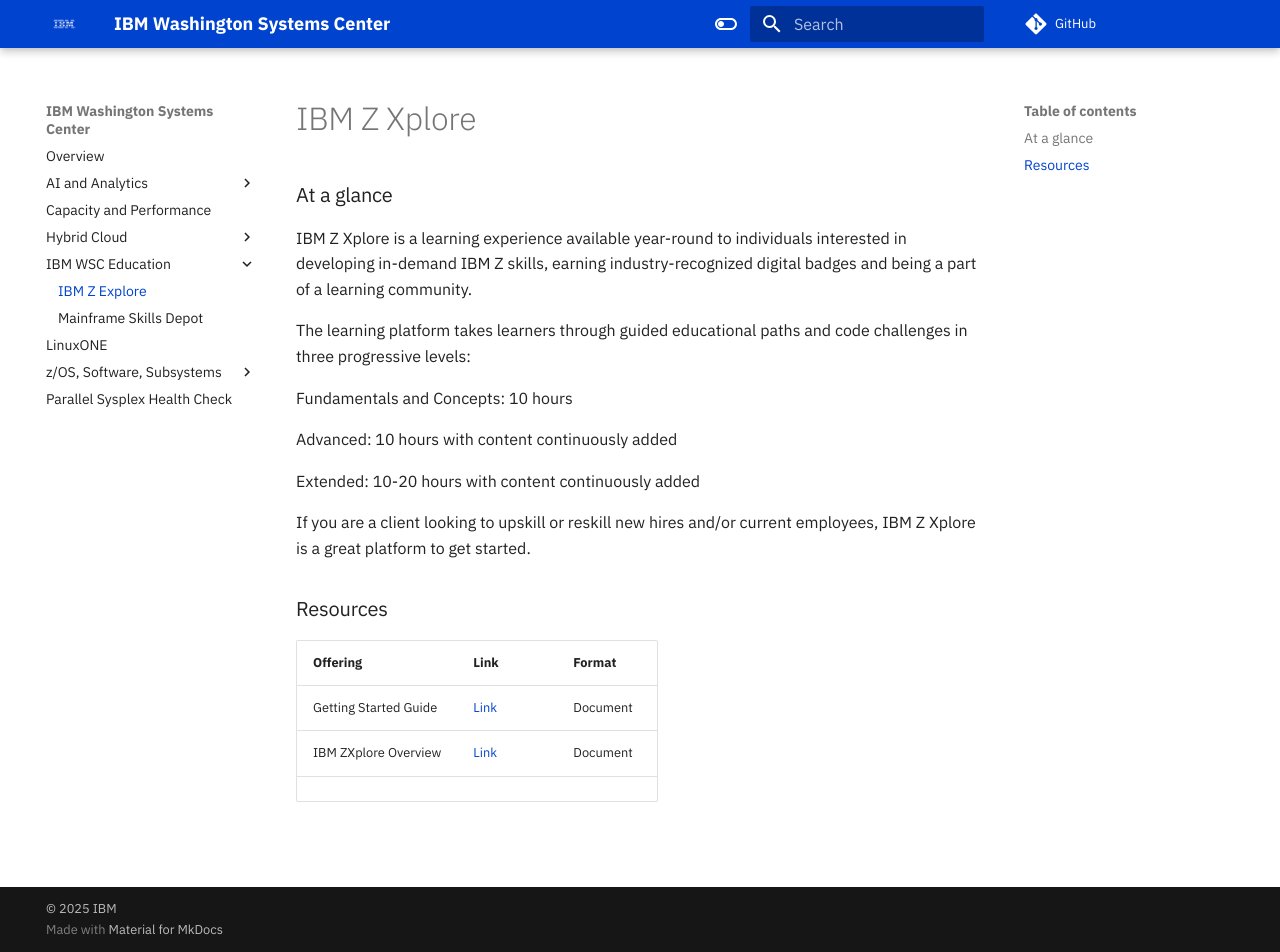
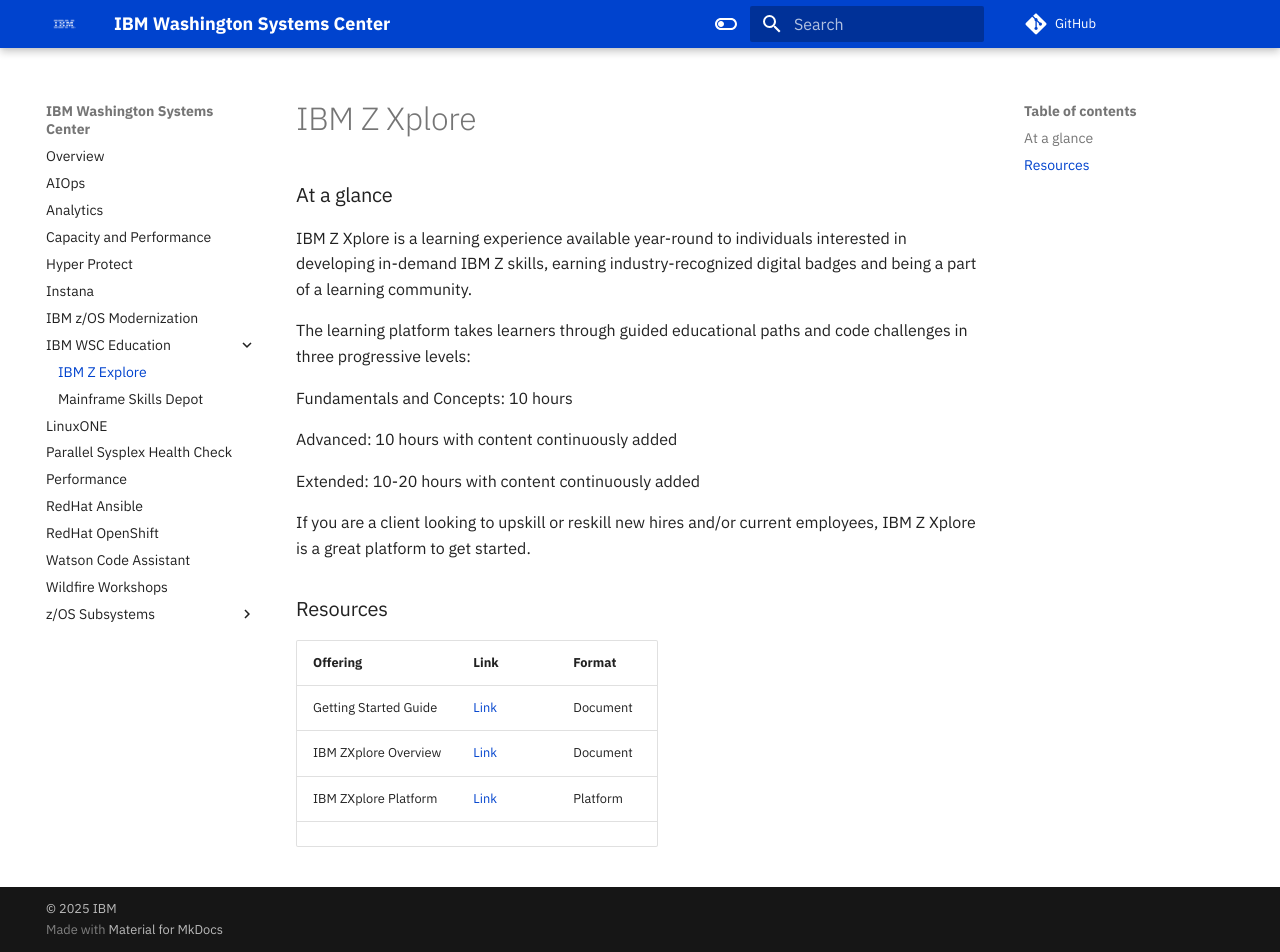
Before and after one commit to ibm-wsc/website, an MkDocs documentation site: the page built from docs/education/zxplore.md, in a window 1280 px wide and 952 px high. Built offline with MkDocs 1.6.1 and Material for MkDocs 9.7.7, drawn with Linux system fonts in a browser that asks for light colours.

Commit message:
add workshop and performance

```diff
--- a/docs/education/zxplore.md
+++ b/docs/education/zxplore.md
@@ -18,6 +18,7 @@
 
 | Offering    | Link | Format |
 | -------- | ------- | ------- |
-| Getting Started Guide | [Link](assets\gettingstarted_zxplore.pdf) | Document |
-| IBM ZXplore Overview| [Link](assets\IBM Z Xplore Overview 2024.pdf) | Document |
+| Getting Started Guide | [Link](../assets/gettingstarted_zxplore.pdf) | Document |
+| IBM ZXplore Overview| [Link](../assets/zxplore_overview.pdf) | Document |
+| IBM ZXplore Platform | [Link](https://ibmzxplore.influitive.com/users/sign_in) | Platform |
 |
--- a/mkdocs.yml
+++ b/mkdocs.yml
@@ -1,22 +1,23 @@
 site_name: "IBM Washington Systems Center"
 nav:
   - Overview: index.md
-  - AI and Analytics:
-    - AIOps: ai/aiops.md
-    - Analytics: ai/analytics.md
-    - Watson Code Assistant: ai/wca4z.md
+  - AIOps: aiops.md
+  - Analytics: analytics.md
   - Capacity and Performance: capacityperf.md
-  - Hybrid Cloud:
-    - Hyper Protect: hybridcloud/hyperprotect.md
-    - Instana: hybridcloud/instana.md
-    - RedHat Ansible: hybridcloud/rhansible.md
-    - RedHat OpenShift: hybridcloud/rhopenshift.md
-    - IBM z/OS Modernization: hybridcloud/zosmodernization.md
+  - Hyper Protect: hyperprotect.md
+  - Instana: instana.md
+  - IBM z/OS Modernization: zosmodernization.md
   - IBM WSC Education:
     - IBM Z Explore: education/zxplore.md
     - Mainframe Skills Depot: education/msd.md
   - LinuxONE: linuxONE.md
-  - z/OS, Software, Subsystems:
+  - Parallel Sysplex Health Check: healthcheck.md
+  - Performance: performance.md
+  - RedHat Ansible: rhansible.md
+  - RedHat OpenShift: rhopenshift.md
+  - Watson Code Assistant: wca4z.md
+  - Wildfire Workshops: workshops.md
+  - z/OS Subsystems:
     - IBM CICS: zossoftware/ibmcics.md
     - IBM Db2: zossoftware/ibmdb2.md
     - IBM IMS: zossoftware/ibmims.md
@@ -24,8 +25,6 @@
     - IBM z/OS: zossoftware/ibmzos.md
     - IBM z/OS Communications Server: zossoftware/ibmcommserver.md
     - IBM z/OS Connect: zossoftware/ibmzosconnect.md
-  - Parallel Sysplex Health Check: healthcheck.md
-
 
 # Project Information
 site_url: 'https://github.com/ibm-wsc/'
```
Also changed, not shown: docs/education/msd.md (+1 -2 lines), docs/index.md (+2 -0 lines), docs/performance.md (added, +10 -0 lines), docs/workshops.md (added, +55 -0 lines), docs/zossoftware/ibmdb2.md (+1 -1 lines), docs/aiops.md (renamed from docs/ai/aiops.md), docs/analytics.md (renamed from docs/ai/analytics.md), docs/hyperprotect.md (renamed from docs/hybridcloud/hyperprotect.md), docs/instana.md (renamed from docs/hybridcloud/instana.md), docs/rhansible.md (renamed from docs/hybridcloud/rhansible.md), docs/rhopenshift.md (renamed from docs/hybridcloud/rhopenshift.md), docs/wca4z.md (renamed from docs/ai/wca4z.md), docs/zosmodernization.md (renamed from docs/hybridcloud/zosmodernization.md), 6 other files.
